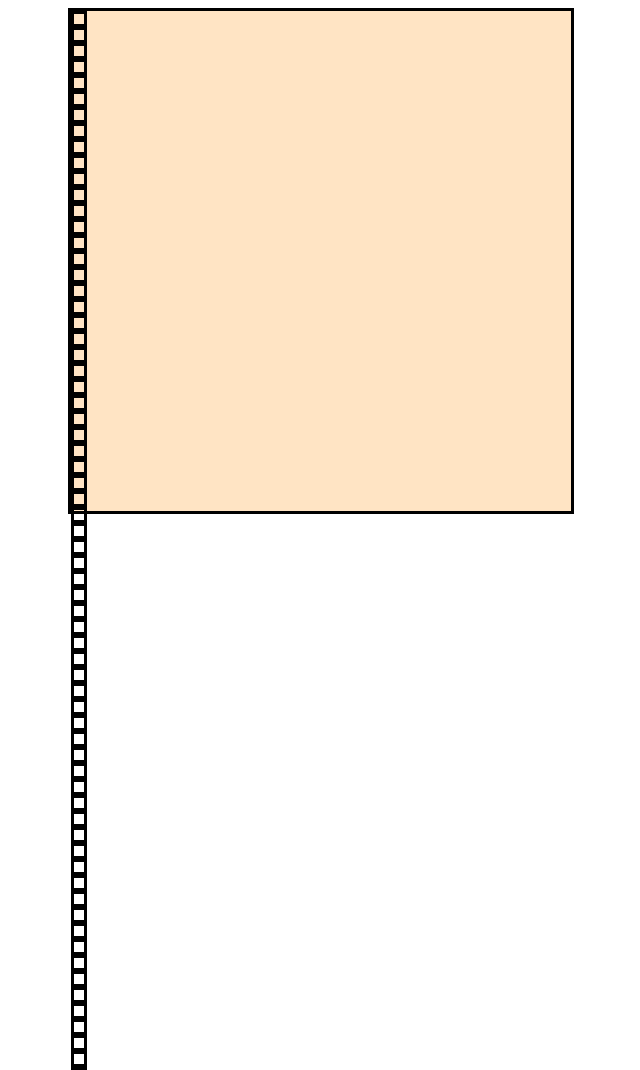
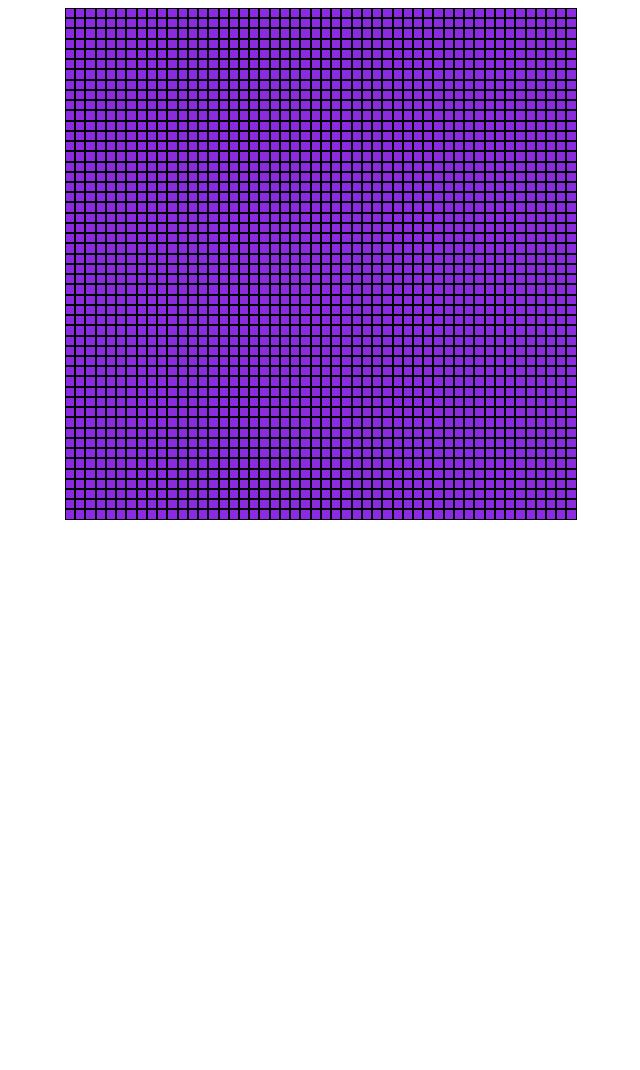
Before and after one commit to oscargsdev/etchasketch, a plain HTML site: page index.html in a window 1280 px wide. Shown: the top 1070 px of the page, without its empty margins (319-959 px from the left). After the commit the page ends 800 px from the top, so only its background shows below. Drawn offline with Linux system fonts and the light colour scheme.

Commit message:
Main functionality ok

```diff
--- a/script.js
+++ b/script.js
@@ -1,20 +1,63 @@
 const grid = document.querySelector("#grid");
 
-let gridSize = 16;
+
+
+let gridSize = 50;
+// let s = 500 / (gridSize);
+
+// grid.style.height = (s * 16) + "px";
+// grid.style.width = (s * 16) + "px";
 
 let squaresArray = [];
 
-for (let i = 0; i < gridSize * gridSize; i++){
-    squaresArray.push(document.createElement("div"));
+for (let i = 0; i < gridSize; i++){
+    grid.appendChild(document.createElement("div"));
+
 }
 
-squaresArray.forEach((square)  => {
+let rows = grid.childNodes;
+let rowsA = Array.from(rows);
+rowsA.shift();
 
-    square.classList.add("square");
-    square.addEventListener('mouseover', function(e) {
-        e.target.style.background = "black";
+console.log(rows);
+console.log(rowsA);
+
+rowsA.forEach((row) => {
+
+    row.classList.add("row")
+    row.style.height = "30px";
+
+    for (let j = 0; j < gridSize; j++){
+        row.appendChild(document.createElement("div"))
+    }
+
+    let sqrs = row.childNodes;
+    let sqrA = Array.from(sqrs);
+
+
+    console.log(sqrA);
+
+    sqrA.forEach((sqr) => {
+        sqr.classList.add("square");
+        sqr.addEventListener('mouseover', function(e) {
+            e.target.style.background = "black";
+        });
     });
-    grid.appendChild(square);
+
 
 
 });
+
+
+
+
+
+
+// squaresArray.forEach((row)  => {
+
+//     row.classList.add("flexContainerHorizontal");
+//     grid.appendChild(row);
+
+//    for (int j = 0; j < gridSize; j++){
+
+//    }
--- a/styles.css
+++ b/styles.css
@@ -1,17 +1,43 @@
 #grid{
-    background-color: bisque;
-    width: 500px;
-    height: 500px;
+    /* background-color: bisque; */
+    width: 512px;
+    height: 512px;
     margin: 0 auto;
-    border-style: solid;
+    /* border-style: solid; */
+
+    display: flex;
+    flex-wrap: wrap;
+    flex-flow: column;
+
+}
+
+.flexContainerHorizontal{
+
+}
+
+.flexContainerVertical{
+
+}
+
+.row{
+    background-color: aqua;
+    /* border-style: solid; */
+    width: auto;
+    height: 10px;
+
+    display: flex;
+
 
 }
 
 .square{
-    /* background-color: aqua; */
-    border-style: solid;
+    background-color: blueviolet;
     width: 10px;
-    height: 10px;
+    height: auto;
+    /* border-style: solid; */
+    border: 1px solid black;
+    flex: 1;
+
 
 }
 
```
